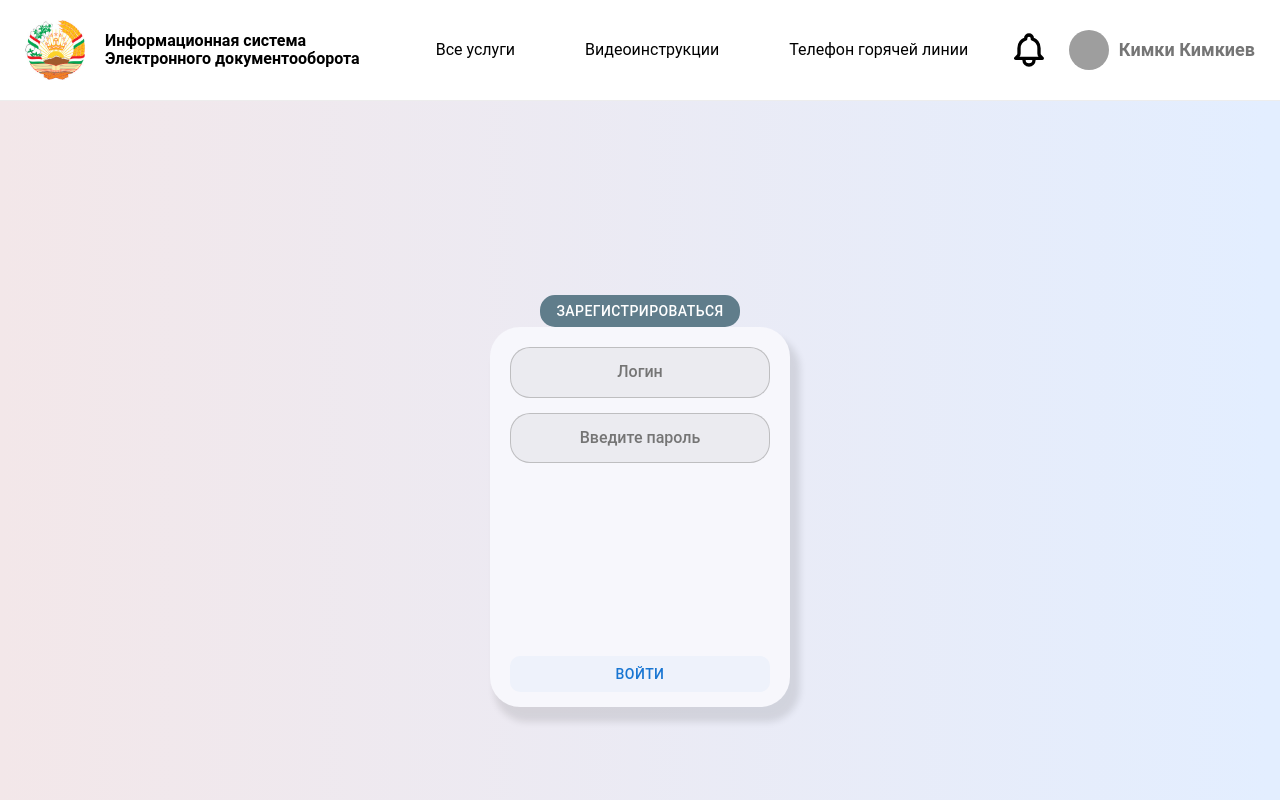
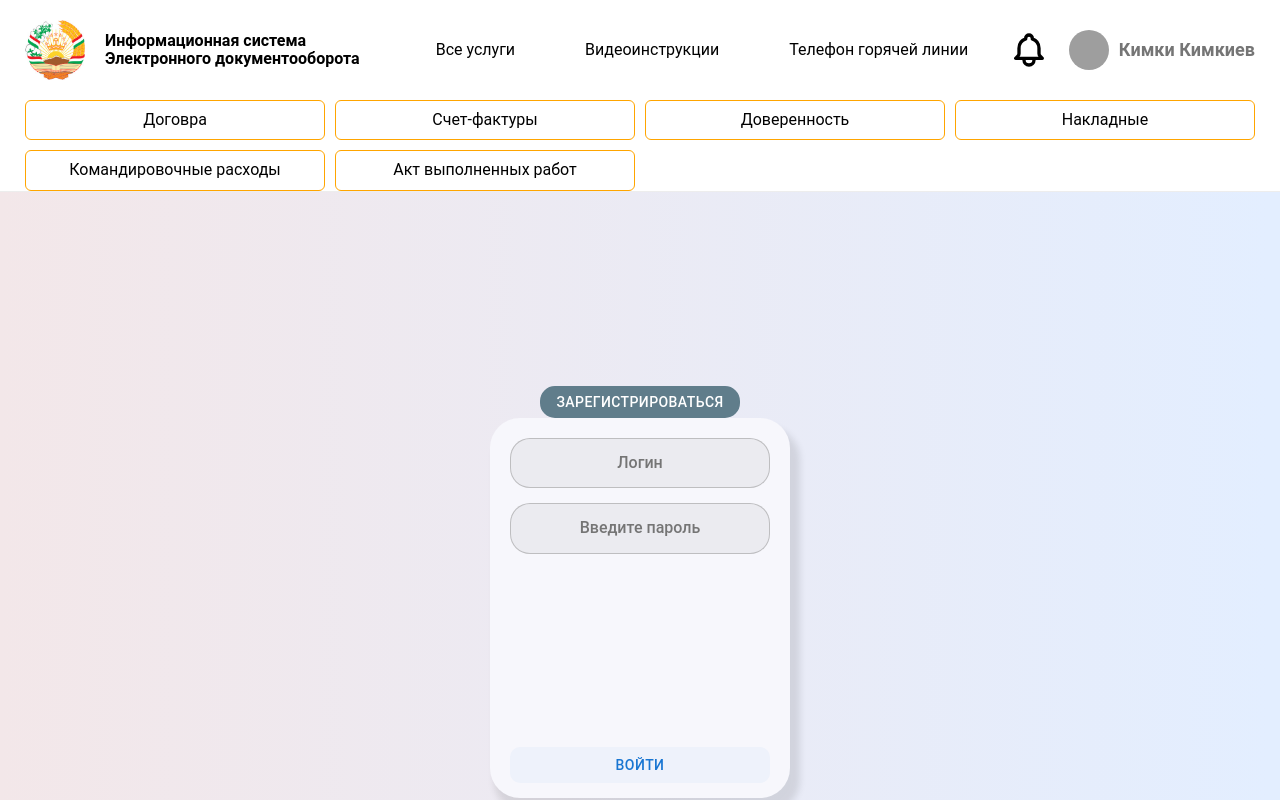
Before and after one commit to Komil-Muminov/interlink-primaryDocs, a React (Vite) app in the folder client/: page /auth/logme in a window 1280 px wide. Shown: the top 800 px of the page. Built offline with nearby package versions, Linux system fonts and the light colour scheme; grey boxes are pictures that could not be loaded.

Commit message:
submodules

```diff
--- /dev/null
+++ b/client/src/API/data/SubModuls.ts
@@ -0,0 +1,43 @@
+export interface SubModulsProps {
+	id: number;
+	title: string;
+	route: string;
+}
+
+export const subModulsLink: SubModulsProps[] = [
+	{
+		id: 1,
+		title: "Договра",
+		route: "/agreement",
+	},
+
+	{
+		id: 2,
+		title: "Счет-фактуры",
+		route: "/invoice",
+	},
+
+	{
+		id: 3,
+		title: "Доверенность",
+		route: "/attorney",
+	},
+
+	{
+		id: 4,
+		title: "Накладные",
+		route: "/Waybill",
+	},
+
+	{
+		id: 5,
+		title: "Командировочные расходы",
+		route: "/travelexpenses",
+	},
+
+	{
+		id: 6,
+		title: "Акт выполненных работ",
+		route: "/completedworks",
+	},
+];
--- a/client/src/API/data/dataFilter.ts
+++ b/client/src/API/data/dataFilter.ts
@@ -7,46 +7,46 @@ export interface DataFilterType {
 export const dataFilter: DataFilterType[] = [
 	{
 		id: 1,
-    title: "Номер списка",
+		title: "Номер договора",
 		types: [],
 	},
 	{
 		id: 2,
-    title: "Идентификатор",
+		title: "Дата",
 		types: [],
 	},
 	{
 		id: 3,
-    title: "Наименование",
+		title: "Получатель",
 		types: [],
 	},
 	{
 		id: 4,
-    title: "ИНН организации",
+		title: "Сумма",
 		types: [],
 	},
-  {
-    id: 5,
-    title: "Категория бюджета",
-    types: ["Республиканский", "Местный"],
-  },
-  {
-    id: 6,
-    title: "Тип организации",
-    types: [
-      "Бюджетная организация",
-      "Коммерческая организация",
-      "Министерство финансов",
-    ],
-  },
-  {
-    id: 7,
-    title: "Список регинов",
-    types: [],
-  },
-  {
-    id: 8,
-    title: "Статус",
-    types: ["Активный", "Пассивный"],
-  },
+	// {
+	// 	id: 5,
+	// 	title: "Статус",
+	// 	types: ["Республиканский", "Местный"],
+	// },
+	// {
+	// 	id: 6,
+	// 	title: "Тип организации",
+	// 	types: [
+	// 		"Бюджетная организация",
+	// 		"Коммерческая организация",
+	// 		"Министерство финансов",
+	// 	],
+	// },
+	// {
+	// 	id: 7,
+	// 	title: "Список регинов",
+	// 	types: [],
+	// },
+	// {
+	// 	id: 8,
+	// 	title: "Статус",
+	// 	types: ["Активный", "Пассивный"],
+	// },
 ];
--- a/client/src/Components/Filter/Filter.css
+++ b/client/src/Components/Filter/Filter.css
@@ -1,6 +1,8 @@
 .wrapper-filter {
-  display: flex;
-  flex-wrap: wrap;
-  gap: 20px;
-  width: 89%;
+	display: flex;
+	justify-content: center;
+	flex-wrap: wrap;
+	gap: 20px;
+	/* width: 89%; */
+	width: 100%;
 }
--- a/client/src/Components/Filter/FilterElement/FilterElement.tsx
+++ b/client/src/Components/Filter/FilterElement/FilterElement.tsx
@@ -6,7 +6,7 @@ interface TProps {
 	item: DataFilterType;
 }
 
-const FilterElement = ({ item }: TProps) => {
+const FilterElement: React.FC<TProps> = ({ item }: TProps) => {
 	return (
 		<li>
 			<p>
--- a/client/src/Components/Header/Header.tsx
+++ b/client/src/Components/Header/Header.tsx
@@ -13,6 +13,8 @@ import {
 import AccountCircleOutlinedIcon from "@mui/icons-material/AccountCircleOutlined";
 import LogoutIcon from "@mui/icons-material/Logout";
 import "./Header.css";
+import SubList from "../Links/SubList";
+import { subModulsLink } from "../../API/data/SubModuls";
 
 // Основной компонент Header
 const Header: React.FC = () => {
@@ -173,6 +175,8 @@ const Header: React.FC = () => {
 							</Box>
 						</div>
 					</div>
+					{/* Модули */}
+					<SubList item={subModulsLink} />
 				</div>
 			</header>
 		</>
--- /dev/null
+++ b/client/src/Components/Links/SubItem.tsx
@@ -0,0 +1,15 @@
+import { SubModulsProps } from "../../API/data/SubModuls";
+import { Link } from "react-router";
+import "./SubLinks.css";
+
+const SubItem: React.FC<{ item: SubModulsProps }> = ({ item }) => {
+	return (
+		<>
+			<li key={item.id} className="sublinks__item">
+				<Link to={item.route}>{item.title}</Link>
+			</li>
+		</>
+	);
+};
+
+export default SubItem;
--- /dev/null
+++ b/client/src/Components/Links/SubLinks.css
@@ -0,0 +1,20 @@
+.sublinks__list {
+	display: flex;
+	gap: 10px;
+	flex-wrap: wrap;
+	gap: 10px;
+}
+
+.sublinks__item {
+	position: relative;
+	border: 1px solid orange;
+	padding: 10px;
+	border-radius: 6px;
+	width: calc((100% - 10px * 3) / 4);
+	text-align: center;
+}
+
+.sublinks__item a {
+	display: block;
+	width: 100%;
+}
--- /dev/null
+++ b/client/src/Components/Links/SubList.tsx
@@ -0,0 +1,18 @@
+import { SubModulsProps } from "../../API/data/SubModuls";
+import SubItem from "./SubItem";
+import "./SubLinks.css";
+
+const SubList: React.FC<{ item: SubModulsProps[] }> = ({ item }) => {
+	return (
+		<>
+			<ul className="sublinks__list">
+				<>
+					{item.map((item) => {
+						return <SubItem key={item.id} item={item} />;
+					})}
+				</>
+			</ul>
+		</>
+	);
+};
+export default SubList;
--- a/client/src/index.css
+++ b/client/src/index.css
@@ -98,6 +98,7 @@ a {
 	background-color: transparent;
 	text-decoration: none; /* Убирает подчеркивание */
 	color: inherit; /* Унаследует цвет текста от родителя */
+	cursor: pointer;
 }
 
 a:visited {
@@ -381,7 +382,9 @@ ul {
 	list-style-type: none;
 	margin: 0;
 }
-
+li {
+	cursor: pointer;
+}
 a {
 	text-decoration: none;
 }
```
Also changed, not shown: client/src/App.tsx (line endings or trailing spaces), client/src/Components/Filter/Filter.tsx (indentation only). Lines whose indentation alone changed are shown as unchanged.
